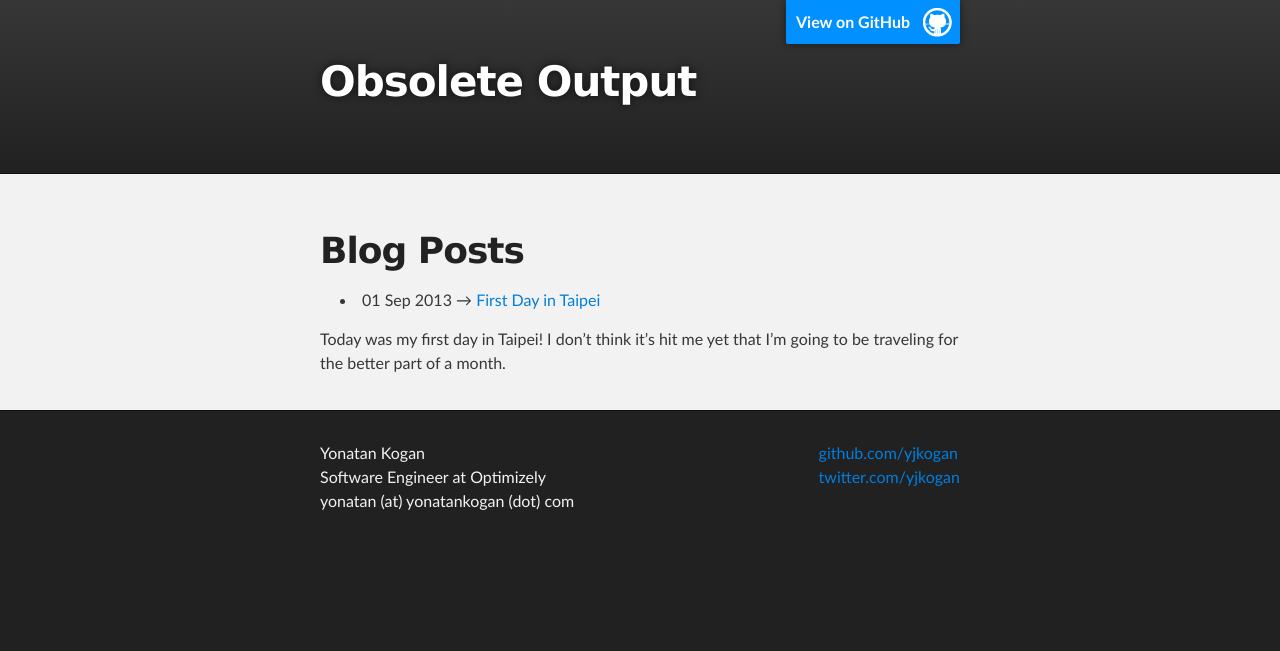
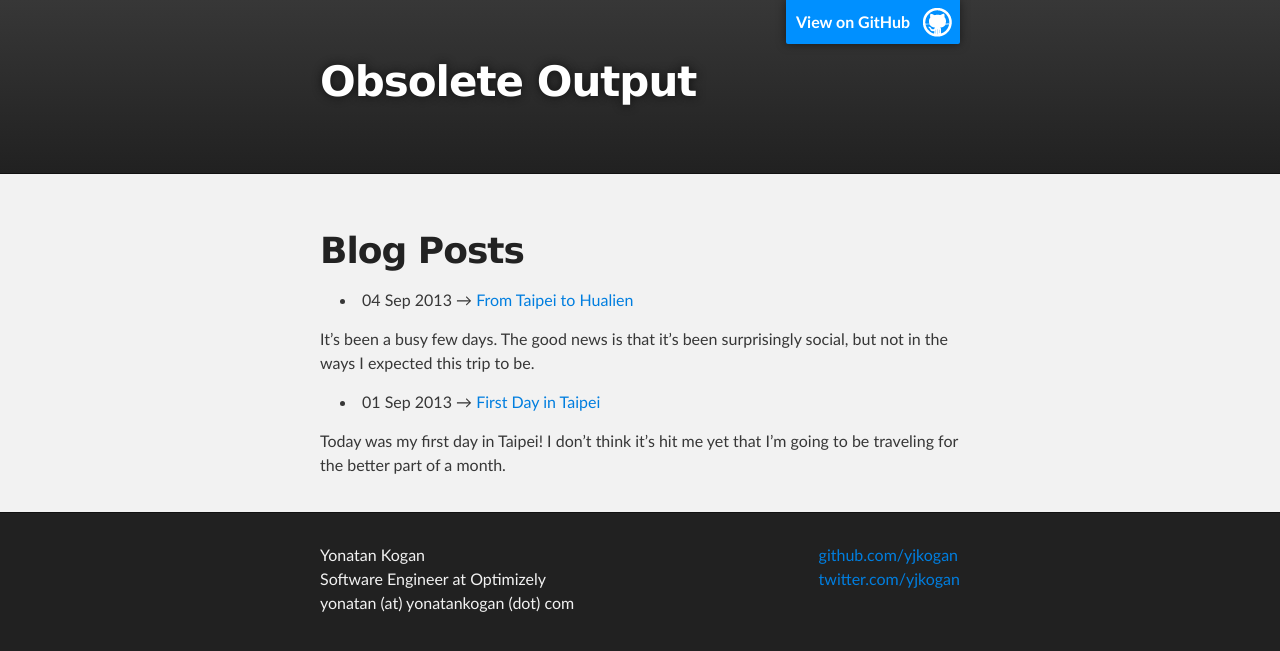
Before and after one commit to yjkogan/yjkogan.github.io, a Jekyll site: the page built from index.html, in a window 1280 px wide. Shown: the top 651 px of the page. Built offline with Jekyll 4.4.1, drawn with Linux system fonts in a browser that asks for light colours; Markdown is read by kramdown in place of the engine named in the settings; some of the changed lines change nothing that is shown.

Commit message:
Assets and text for latest blog post

```diff
--- /dev/null
+++ b/_posts/2013-09-04-from-taipei-to-hualien.markdown
@@ -0,0 +1,47 @@
+---
+layout: post
+title:  "From Taipei to Hualien"
+date:   2013-09-04 22:00:00
+categories: travel taiwan
+image_url: /assets/2013-09-04
+---
+
+It's been a busy few days. The good news is that it's been surprisingly social, but not in the ways I expected this trip to be.
+
+When I planned this trip, I knew that traveling alone would be a bit hard. Having time to myself can be nice, but as an extrovert, I definitely recharge when I'm with people and the idea of spending hours or days at a time without talking to people other than to get help or food is pretty daunting. I hoped I'd meet people at my hostel who I could do things with, as I did in Hilo in February. Unfortunately, aside from hanging out with Hendrik my first day here, that hasn't really happened. However, that's led to way more surprising interactions.
+
+### Monday
+After dropping lots of semi-desperate hints to the people in my hostel that I'd love company while exploring the city, I ended up setting out on my own. Most of the museums in Taipei are closed on Monday so I went to the most touristy of them: The Palace Museum. This is the one with all the treasures the Nationalists took from China when they fled to Taiwan. It's mostly antiquities, which aren't my favorite, but if I took a stepped back to appreciate how old the stuff is (the newest artifacts are from the Qing dynasty...) it was more enjoyable.
+
+I took the English language tour of the museum because the host at my hostel recommended it and ended up chatting with the eight Germans who were also taking the tour. They're visiting Taiwan for three weeks with their Rotary Club.
+
+After the tour, they asked if I wanted to check out the Shilin Night Market with them, so I tagged along for a bit. I definitely didn't feel like part of the group, but they were pretty welcoming and I had a good time before going off to dinner with Fiona, Brian, Margo and someone who's name is currently escaping me, all friends of Sabine's when she was here.
+
+![Shilin German] ({{ page.image_url }}/crazy_umbrella.jpg)
+
+### Tuesday
+I woke up feeling extra lonely, but tried to think about the fact that I get to travel the world for a month and felt better ("Cone or Crap" philosophy). There were some Aussies staying at my hostel who mentioned they were going to the hot springs and I almost changed my plans to go with them, but they hadn't actually invited me and it felt kinda desperate so I stuck with my plan to do super tourist-y stuff. I went to see the Chiang Kai-Shek memorial, the National Taiwan Museum, and the Danshui (Tamshui) neighboorhood at the north end of Taipei.
+
+The highlight was definitely the National Taiwan Museum. The museum has been around, and in the same location since 1915. The top floor is currently devoted to information about global warming and food scarcity. It was super interesting to learn how vulnerable Taiwan is to climate change and to see how the museum encourages "good behavior." I was also struck by the fact that those are unlikey topics to appear at an exhibit at the Smithsonian.
+
+The other really interesting thing is that the museum is right next to the 228 Peace Park, which marks the February 28th massacre of Taiwanese protesters by the KMT (the Nationalist party that had fled China after the civil war). I definitely didn't (and probably still don't) appreciate the deep and complicated history of Taiwan.
+
+Danshui was nice, but it's really just a romantic place to watch the sunset. I cuddled myself, but it's really not the same. I also explored an old fort that's there.
+
+In the evening, I went to a night market (Shida) with an Israel and the Aussies who were staying at the hostel with me. It was a fun experience, but not super memorable.
+
+![Chiang Kai-Shek Memorial] ({{ page.image_url }}/chiang_kai-shek_front.jpg)
+
+### Wednesday
+Today I traveled to Hualien, on the east coast of Taiwan. I'm here mainly to see Taroko Gorge, which is supposed to be incredible, but on the encouragement of my hostel host in Taipei, I took an earlier train so that I could see Hualien. The people at my hostel here are super nice. When I first got here, I went to lunch with one of the employees and a German woman who's been staying here for a few nights. Afterwards, I rented a bike (all day for ~3 USD!) and cycled out to the beach. The weather wasn't fantastic, so it reminded me a lot of home. It was great to get some exercise and I feel way better tonight.
+
+Hualien reminds me a ton of Hilo, and I love that about it. It's a cute town full of warm and wonderful people. I wish I had more time to stick around here and explore more because there's definitely more to see around here than the Gorge.
+
+There's also someone at my hostel who's headed to Taroko Gorge tomorrow on a scooter and said it'd be okay for me to go with him, so it'll be a much better experience. Otherwise you're stuck waiting for somewhat unreliable buses and it's a much more difficult visit.
+
+![Hualien Beach Park]({{ page.image_url }}/hualien_beach_park.jpg)
+
+### Other Thoughts
+I really like knowing the tiny bit of Mandarin that I do. While it rarely comes in handy (last night, I tried to order in Mandarin and ended up switching to English to make sure I got everything right...), people seem to appreciate that I'm trying (and I just kinda like the attention). Definitely further emphasizing my desire to take Mandarin classes when I get back to SF.
+
+I've also noticed a tendency to take pictures in order to prove to myself I'm doing stuff. It seems a little perverse, but I'm at least making a point of not just seeing the world through my phone's screen. I'm going to make a more conscious effort to only take a picture when there's memory I want help maintaining, rather than when I want to show all of you what I'm doing (sorry...).
--- a/index.html
+++ b/index.html
@@ -1,6 +1,6 @@
 ---
 layout: default
-title: Your New Jekyll Site
+title: Obsolete Output
 ---
 <div id="home">
   <h1>Blog Posts</h1>
```
Also changed, not shown: 3 other files.
